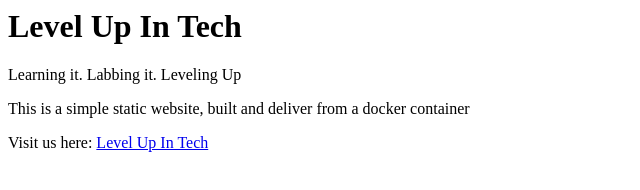
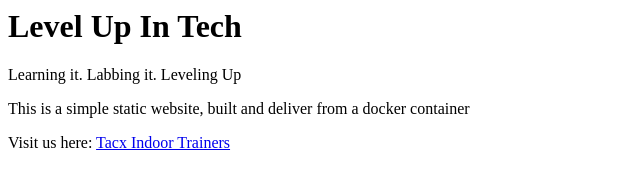
Before and after one commit to swancrawford/tacxapp, a plain HTML site: page index.html in a window 1280 px wide. Shown: the full height of the page, 0-640 px from the left. Drawn offline with Linux system fonts and the light colour scheme.

Commit message:
Link Updated

```diff
--- a/index.html
+++ b/index.html
@@ -2,5 +2,5 @@
 <h1>Level Up In Tech</h1>
   <p> Learning it. Labbing it. Leveling Up</p>
   <p>This is a simple static website, built and deliver from a docker container</p>
-  <p>Visit us here: <a href="https://levelupintech.com/">Level Up In Tech</a></p>
+  <p>Visit us here: <a href="https://www.garmin.com/en-US/c/sports-fitness/indoor-trainers/">Tacx Indoor Trainers</a></p>
 </html>
```
